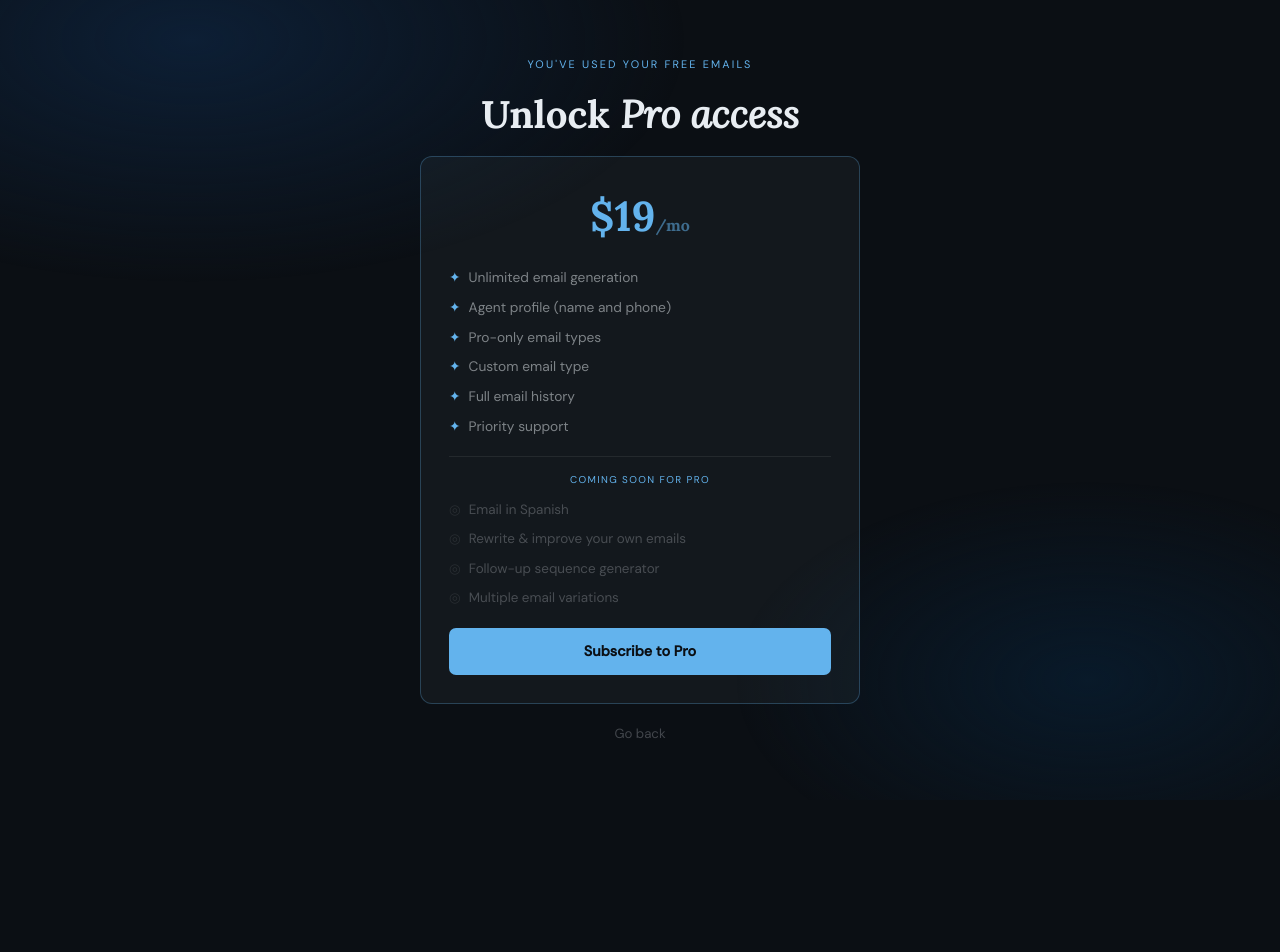
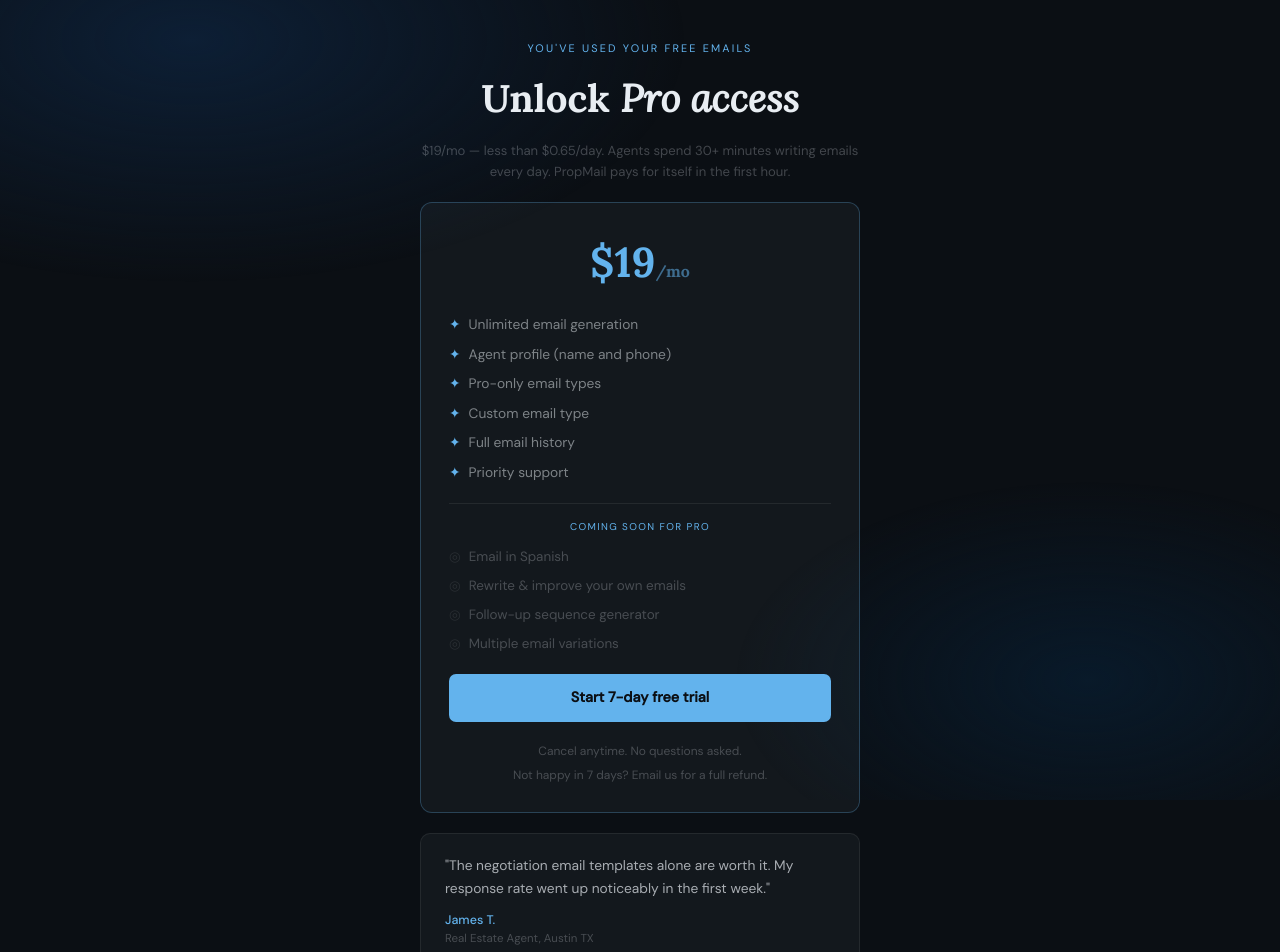
Before and after one commit to ZeroTrinta/propmail, a Next.js app: page /upgrade in a window 1280 px wide. Shown: the top 952 px of the page. Before the commit the page ends 800 px from the top, so only its background shows below. Built offline with nearby package versions, Linux system fonts and the light colour scheme; no server answers.

Commit message:
improve upgrade page and fix landing pills

```diff
--- a/app/page.tsx
+++ b/app/page.tsx
@@ -79,7 +79,7 @@
 
         {/* Pills */}
         <div style={{ display: 'flex', gap: '10px', flexWrap: 'wrap', justifyContent: 'center', marginTop: '48px' }}>
-          {['8 email types', 'Tone control', 'No editing needed', 'Built for agents'].map(f => (
+          {['5 free emails/month', '4 email types free', 'No credit card needed', 'Built for agents'].map(f => (
             <div key={f} style={{
               background: 'var(--blue-dim)', border: '1px solid var(--blue-border)',
               borderRadius: '20px', padding: '7px 14px',
--- a/app/upgrade/page.tsx
+++ b/app/upgrade/page.tsx
@@ -13,6 +13,12 @@
   { label: 'Follow-up sequence generator',        current: false },
   { label: 'Multiple email variations',           current: false },
 ]
+
+const TESTIMONIAL = {
+  quote: "The negotiation email templates alone are worth it. My response rate went up noticeably in the first week.",
+  name: 'James T.',
+  role: 'Real Estate Agent, Austin TX',
+}
 
 export default function UpgradePage() {
   const checkoutUrl = process.env.NEXT_PUBLIC_LEMONSQUEEZY_CHECKOUT_URL ?? '#'
@@ -32,6 +38,11 @@
           Unlock <em>Pro access</em>
         </h1>
 
+        {/* Price anchor */}
+        <p style={{ fontSize: '0.82rem', color: 'var(--fg3)', lineHeight: 1.6 }}>
+          $19/mo — less than $0.65/day. Agents spend 30+ minutes writing emails every day. PropMail pays for itself in the first hour.
+        </p>
+
         <div style={{
           background: 'var(--surface)', border: '1px solid var(--blue-border)',
           borderRadius: '12px', padding: '28px',
@@ -50,7 +61,7 @@
             ))}
           </ul>
 
-          {/* Divider */}
+          {/* Coming soon */}
           <div style={{ alignSelf: 'stretch', borderTop: '1px solid var(--border)', paddingTop: '16px' }}>
             <p style={{ fontSize: '0.62rem', letterSpacing: '0.14em', color: 'var(--blue)', textTransform: 'uppercase', marginBottom: '12px' }}>
               Coming soon for Pro
@@ -64,6 +75,7 @@
             </ul>
           </div>
 
+          {/* CTA */}
           <a href={checkoutUrl} style={{
             display: 'block', width: '100%',
             background: 'var(--blue)', border: 'none', borderRadius: '7px',
@@ -71,8 +83,25 @@
             fontSize: '0.9rem', fontWeight: 600, cursor: 'pointer',
             textDecoration: 'none', textAlign: 'center'
           }}>
-            Subscribe to Pro
+            Start 7-day free trial
           </a>
+
+          <div style={{ display: 'flex', flexDirection: 'column', gap: '6px' }}>
+            <p style={{ fontSize: '0.75rem', color: 'var(--fg3)' }}>Cancel anytime. No questions asked.</p>
+            <p style={{ fontSize: '0.75rem', color: 'var(--fg3)' }}>Not happy in 7 days? Email us for a full refund.</p>
+          </div>
+        </div>
+
+        {/* Testimonial */}
+        <div style={{
+          background: 'var(--surface)', border: '1px solid var(--border)',
+          borderRadius: '10px', padding: '20px 24px', textAlign: 'left', width: '100%'
+        }}>
+          <p style={{ fontSize: '0.86rem', color: 'rgba(232,237,242,0.7)', lineHeight: 1.65, marginBottom: '12px' }}>
+            "{TESTIMONIAL.quote}"
+          </p>
+          <p style={{ fontSize: '0.78rem', color: 'var(--blue)', fontWeight: 500 }}>{TESTIMONIAL.name}</p>
+          <p style={{ fontSize: '0.72rem', color: 'var(--fg3)' }}>{TESTIMONIAL.role}</p>
         </div>
 
         <Link href="/app" style={{ fontSize: '0.83rem', color: 'var(--fg3)', textDecoration: 'none' }}>
```
